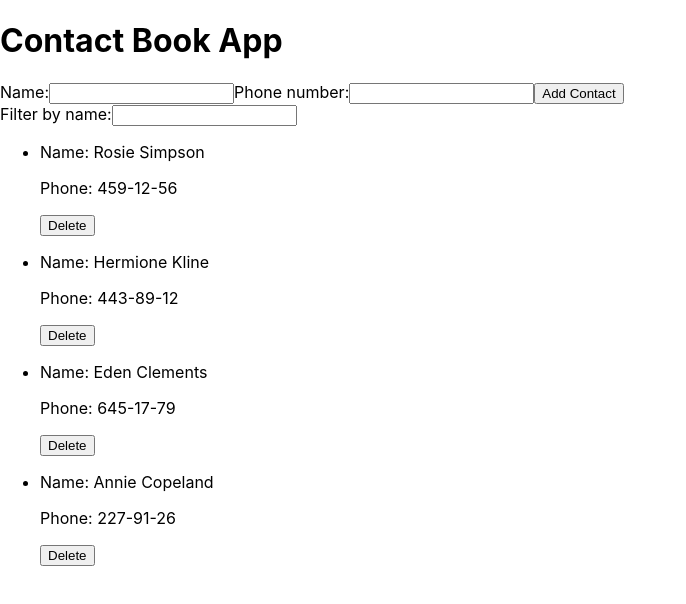
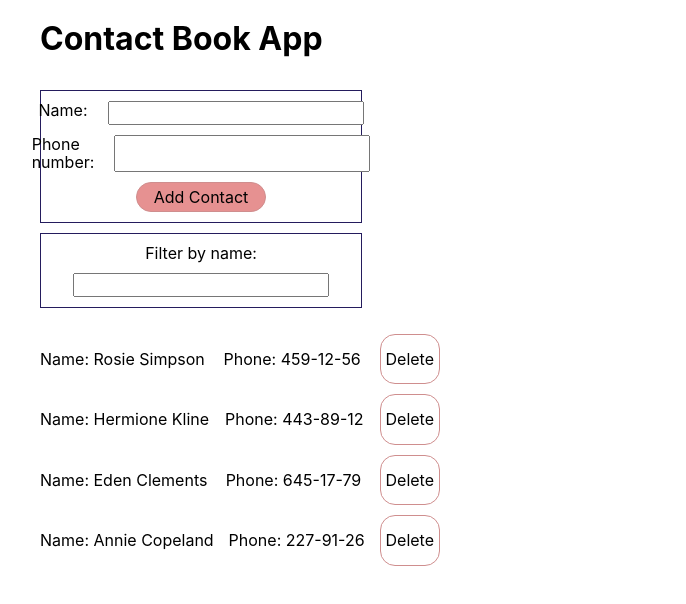
Before and after one commit to jfrasinska/goit-react-hw-02-phonebook, a React (Create React App) app: page / in a window 1280 px wide. Shown: the top 604 px of the page, without its empty margins (0-686 px from the left). Built offline with nearby package versions, Linux system fonts and the light colour scheme.

Commit message:
adding styles

```diff
--- a/package.json
+++ b/package.json
@@ -8,6 +8,7 @@
     "@testing-library/react": "^12.1.4",
     "@testing-library/user-event": "^13.5.0",
     "nanoid": "^5.0.4",
+    "normalize.css": "^8.0.1",
     "react": "^18.2.0",
     "react-dom": "^18.1.0",
     "react-scripts": "5.0.1",
--- /dev/null
+++ b/src/components/App/App.css
@@ -0,0 +1,16 @@
+.wrapper {
+  margin-left: 40px;
+  display: flex;
+  gap: 10px;
+  flex-direction: column;
+}
+
+.filter {
+  display: flex;
+  flex-direction: column;
+  align-items: center;
+  gap: 10px;
+  padding: 10px;
+  max-width: 300px;
+  border: solid 1px #241c5d;
+}
--- a/src/components/App.jsx
+++ b/src/components/App/App.jsx
@@ -1,6 +1,7 @@
 import React, { Component } from 'react';
-import ContactForm from './ContactForm';
-import ContactList from './ContactList';
+import ContactForm from '../ContactFrom/ContactForm';
+import ContactList from '../ContactList/ContactList';
+import './App.css';
 
 class App extends Component {
   state = {
@@ -77,7 +78,7 @@ class App extends Component {
     );
 
     return (
-      <div>
+      <div className="wrapper">
         <h1>Contact Book App</h1>
         <ContactForm
           name={name}
@@ -85,7 +86,7 @@ class App extends Component {
           handleInputChange={this.handleInputChange}
           handleSubmit={this.handleSubmit}
         />
-        <label>
+        <label className="filter">
           Filter by name:
           <input
             type="text"
--- /dev/null
+++ b/src/components/ContactFrom/ContactForm.css
@@ -0,0 +1,28 @@
+.contact-form {
+  display: flex;
+  flex-direction: column;
+  align-items: center;
+  gap: 10px;
+  padding: 10px;
+  max-width: 300px;
+  border: solid 1px #241c5d;
+}
+
+.button-add {
+  cursor: pointer;
+  padding: 5px;
+  text-align: center;
+  width: 130px;
+  color: rgb(2, 2, 2);
+  border: 0.2px solid #cf8e8e;
+  background-color: #e69191;
+  border-radius: 15px;
+}
+.button-add:hover {
+  box-shadow: 0px 2px 9px 0px rgba(0, 0, 0, 0.25);
+}
+
+.form-input {
+  display: flex;
+  gap: 20px;
+}
--- a/src/components/ContactForm.js
+++ b/src/components/ContactFrom/ContactForm.js
@@ -1,11 +1,12 @@
 import React, { Component } from 'react';
+import './ContactForm.css';
 
 class ContactForm extends Component {
   render() {
     const { name, number, handleInputChange, handleSubmit } = this.props;
     return (
-      <form onSubmit={handleSubmit}>
-        <label>
+      <form onSubmit={handleSubmit} className="contact-form">
+        <label className="form-input">
           Name:
           <input
             type="text"
@@ -17,7 +18,7 @@ class ContactForm extends Component {
             onChange={handleInputChange}
           />
         </label>
-        <label>
+        <label className="form-input">
           Phone number:
           <input
             type="tel"
@@ -29,7 +30,9 @@ class ContactForm extends Component {
             onChange={handleInputChange}
           />
         </label>
-        <button type="submit">Add Contact</button>
+        <button type="submit" className="button-add">
+          Add Contact
+        </button>
       </form>
     );
   }
--- a/src/components/ContactList.js
+++ /dev/null
@@ -1,17 +0,0 @@
-import React from 'react';
-
-const ContactList = ({ contacts, onDeleteContact }) => {
-  return (
-    <ul>
-      {contacts.map(contact => (
-        <li key={contact.id}>
-          <p>Name: {contact.name}</p>
-          <p>Phone: {contact.number}</p>
-          <button onClick={() => onDeleteContact(contact.id)}>Delete</button>
-        </li>
-      ))}
-    </ul>
-  );
-};
-
-export default ContactList;
--- /dev/null
+++ b/src/components/ContactList/ContactList.css
@@ -0,0 +1,22 @@
+.contact-list {
+  padding: 0;
+  width: 400px;
+}
+.contact-list-item {
+  list-style: none;
+  display: flex;
+  justify-content: space-between;
+  margin-bottom: 10px;
+}
+.button-list {
+  cursor: pointer;
+  background-color: #ffffff;
+  color: rgb(2, 2, 2);
+  border: 0.2px solid #cf8e8e;
+  border-radius: 15px;
+  padding: 5px;
+}
+.button-list:hover {
+  background-color: #e69191;
+  color: #fff;
+}
--- /dev/null
+++ b/src/components/ContactList/ContactList.js
@@ -0,0 +1,23 @@
+import React from 'react';
+import './ContactList.css';
+
+const ContactList = ({ contacts, onDeleteContact }) => {
+  return (
+    <ul className="contact-list">
+      {contacts.map(contact => (
+        <li className="contact-list-item" key={contact.id}>
+          <p>Name: {contact.name}</p>
+          <p>Phone: {contact.number}</p>
+          <button
+            className="button-list"
+            onClick={() => onDeleteContact(contact.id)}
+          >
+            Delete
+          </button>
+        </li>
+      ))}
+    </ul>
+  );
+};
+
+export default ContactList;
--- a/src/index.css
+++ b/src/index.css
@@ -1,4 +1,4 @@
-@import-normalize; /* bring in normalize.css styles */
+@import 'normalize.css';
 
 body {
   margin: 0;
--- a/src/index.js
+++ b/src/index.js
@@ -1,6 +1,6 @@
 import React from 'react';
 import ReactDOM from 'react-dom/client';
-import App from './components/App';
+import App from './components/App/App';
 import './index.css';
 
 ReactDOM.createRoot(document.getElementById('root')).render(
```
Also changed, not shown: 2 other files (tests, documents, lock files or other folders).
